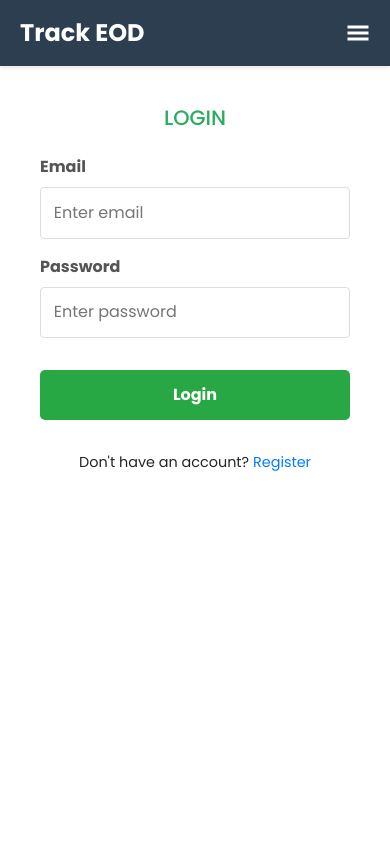
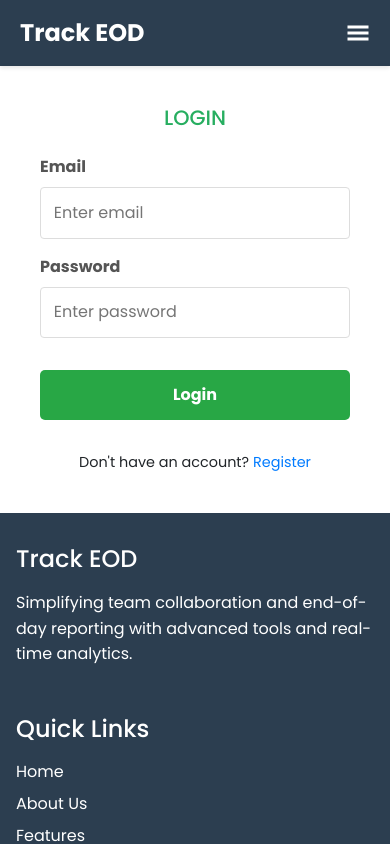
Before and after one commit to lakhan06/Track-EOD, a React (Create React App) app in the folder frontend/: page /login in a window 390 px wide. Shown: the top 844 px of the page. Built offline with nearby package versions, Linux system fonts and the light colour scheme.

Commit message:
layuot responsive

```diff
--- a/frontend/src/pages/Login/Login.css
+++ b/frontend/src/pages/Login/Login.css
@@ -110,6 +110,7 @@
   .login-container {
     flex-direction: column;
     padding: 20px;
+    height: fit-content;
   }
 
   .login-image-container {
```
